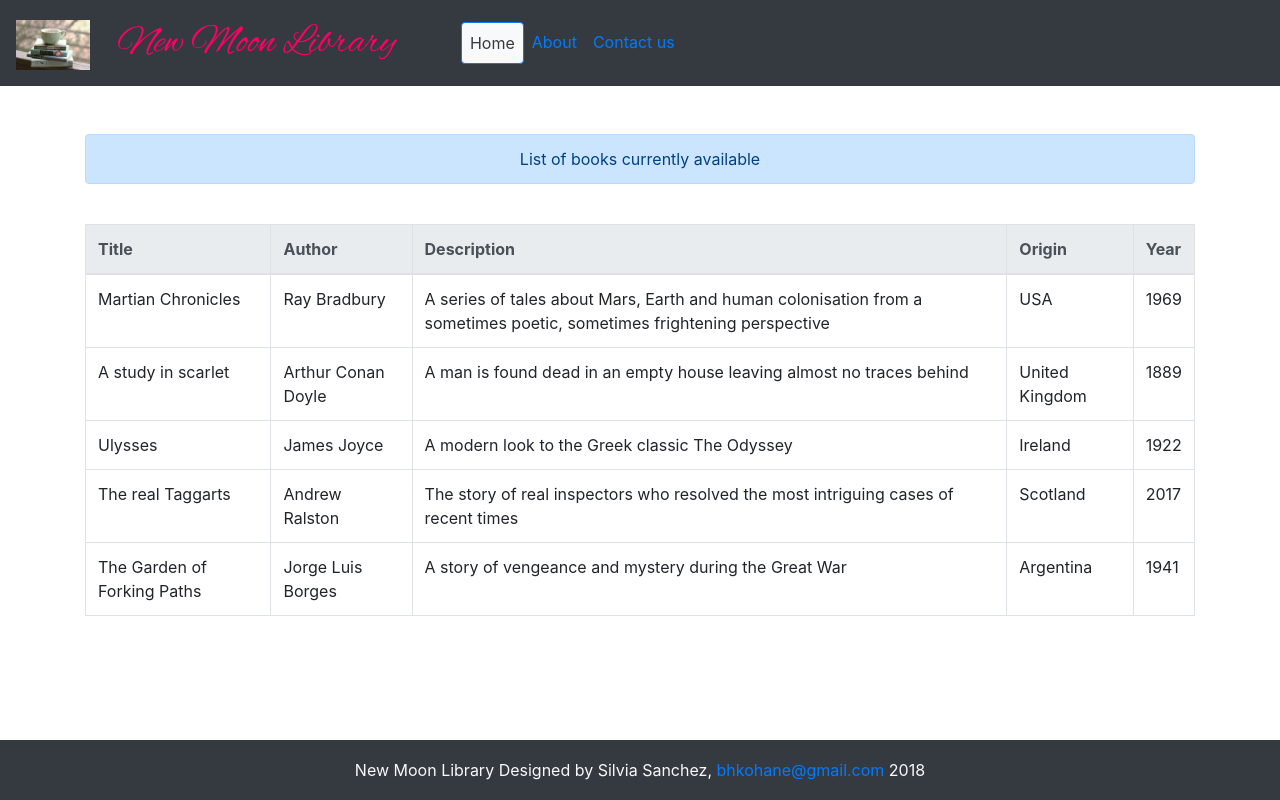
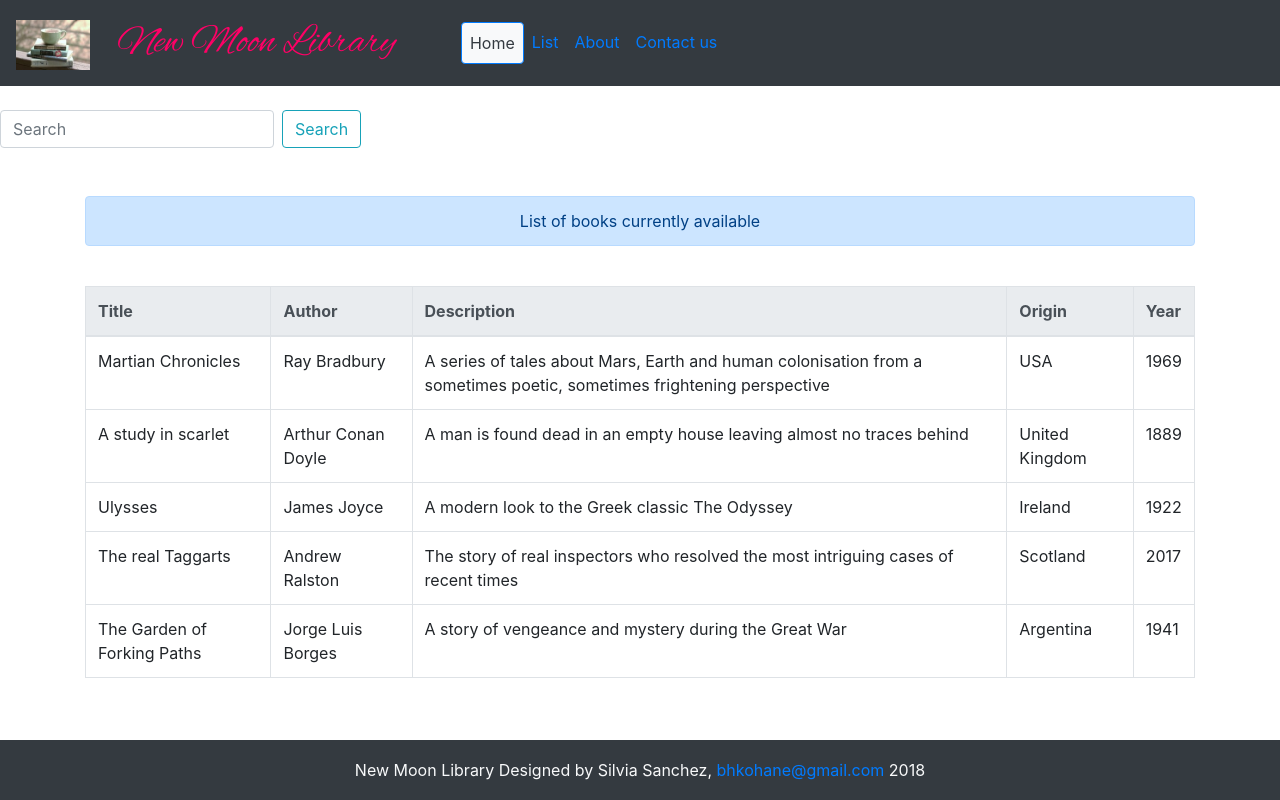
Before and after one commit to Lailah/New-Moon-Library, a plain HTML site: page index.html in a window 1280 px wide. Drawn offline with Linux system fonts and the light colour scheme.

Commit message:
Adding a search bar

```diff
--- a/index.html
+++ b/index.html
@@ -1,25 +1,25 @@
 <!DOCTYPE html>
 <html lang="en">
+
 <head>
     <meta charset="UTF-8">
     <meta name="viewport" content="width=device-width, initial-scale=1">
     <!-- Vendor Libraries -->
-    <link rel="stylesheet" type="text/css" href="vendor/bootstrap-4.0.0.min.css" media="all"/>
+    <link rel="stylesheet" type="text/css" href="vendor/bootstrap-4.0.0.min.css" media="all" />
     <script type="application/javascript" src="vendor/jquery-3.3.1.min.js"></script>
     <script type="application/javascript" src="vendor/bootstrap-4.0.0.min.js"></script>
     <!-- Custom Libraries -->
-    <link rel="stylesheet" type="text/css" href="css/custom.css" media="all"/>
+    <link rel="stylesheet" type="text/css" href="css/custom.css" media="all" />
 </head>
+
 <body>
 
     <!-- Main Header -->
     <nav class="navbar  navbar-expand-lg navbar-dark bg-dark">
         <a class="navbar-brand nav-brand-override" href="#">
-        <img src="img/teabooks.jpg" class="nav-brand-img-override">
-        New Moon Library
+            <img src="img/teabooks.jpg" class="nav-brand-img-override"> New Moon Library
         </a>
-    <button class="navbar-toggler" type="button" data-toggle="collapse" data-target="#navbartottogglehere"
-            aria-controls="navbarColor02" aria-expanded="false" aria-label="Toggle navigation">
+        <button class="navbar-toggler" type="button" data-toggle="collapse" data-target="#navbartottogglehere" aria-controls="navbarColor02" aria-expanded="false" aria-label="Toggle navigation">
         <span class="navbar-toggler-icon"></span>
     </button>
 
@@ -27,6 +27,9 @@
             <ul class="navbar-nav mr-auto">
                 <li class="nav-item active bg-light rounded border border-primary">
                     <a class="nav-link text-dark" href="index.html">Home <span class="sr-only">(current)</span></a>
+                </li>
+                <li class="nav-item">
+                    <a class="nav-link text-primary" href="list.html">List</a>
                 </li>
                 <li class="nav-item">
                     <a class="nav-link text-primary" href="about.html">About</a>
@@ -38,6 +41,15 @@
         </div>
     </nav>
 
+    <br />
+
+    <!-- Aside section with search box -->
+    <aside>
+        <form class="form-inline">
+            <input class="form-control mr-sm-2" type="search" placeholder="Search" aria-label="Search">
+            <button class="btn btn-outline-info my-2 my-sm-0" type="submit">Search</button>
+        </form>
+    </aside>
 
     <!-- Main Content -->
     <div class="container">
@@ -65,8 +77,7 @@
                 <tr>
                     <td>Martian Chronicles</td>
                     <td>Ray Bradbury</td>
-            <td>A series of tales about Mars, Earth and human colonisation from a sometimes poetic, sometimes
-                frightening perspective
+                    <td>A series of tales about Mars, Earth and human colonisation from a sometimes poetic, sometimes frightening perspective
                     </td>
                     <td>USA</td>
                     <td>1969</td>
```
Lines whose indentation alone changed are shown as unchanged.
